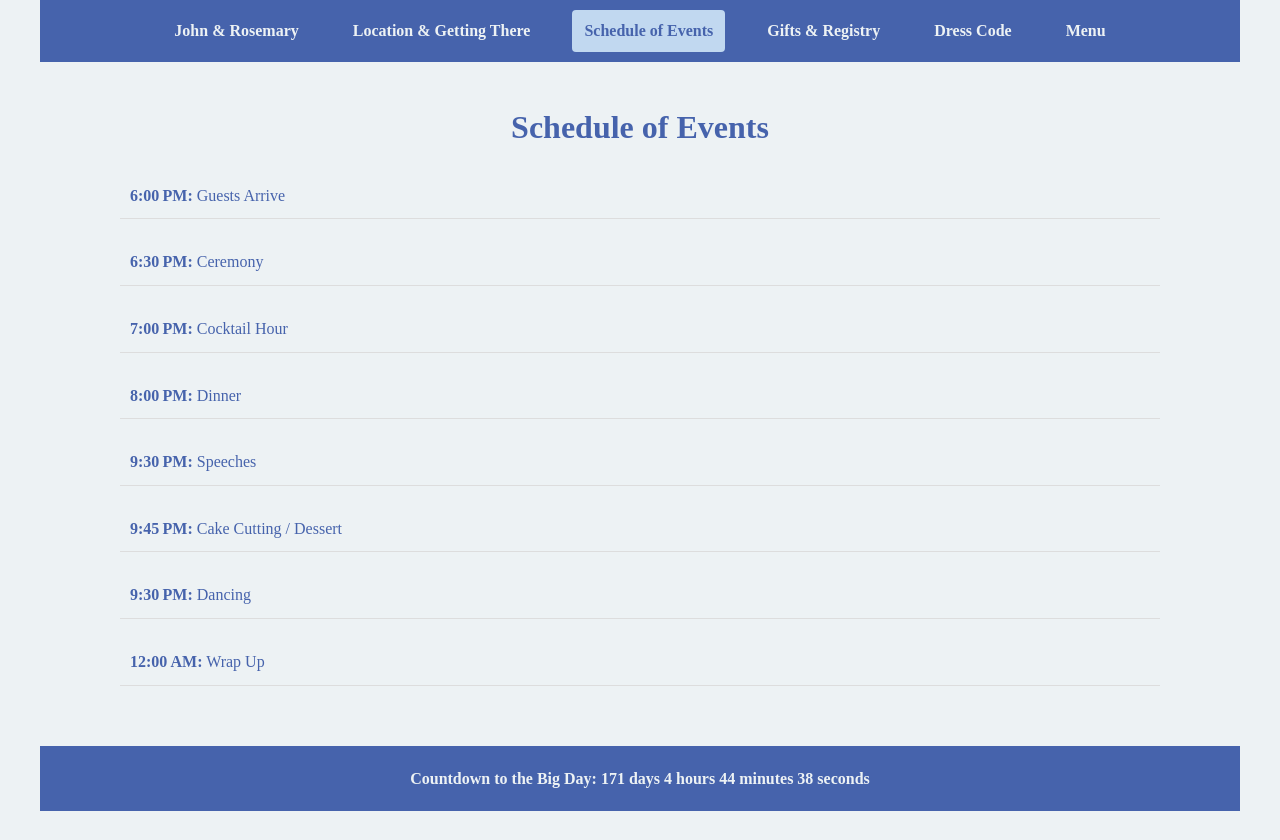
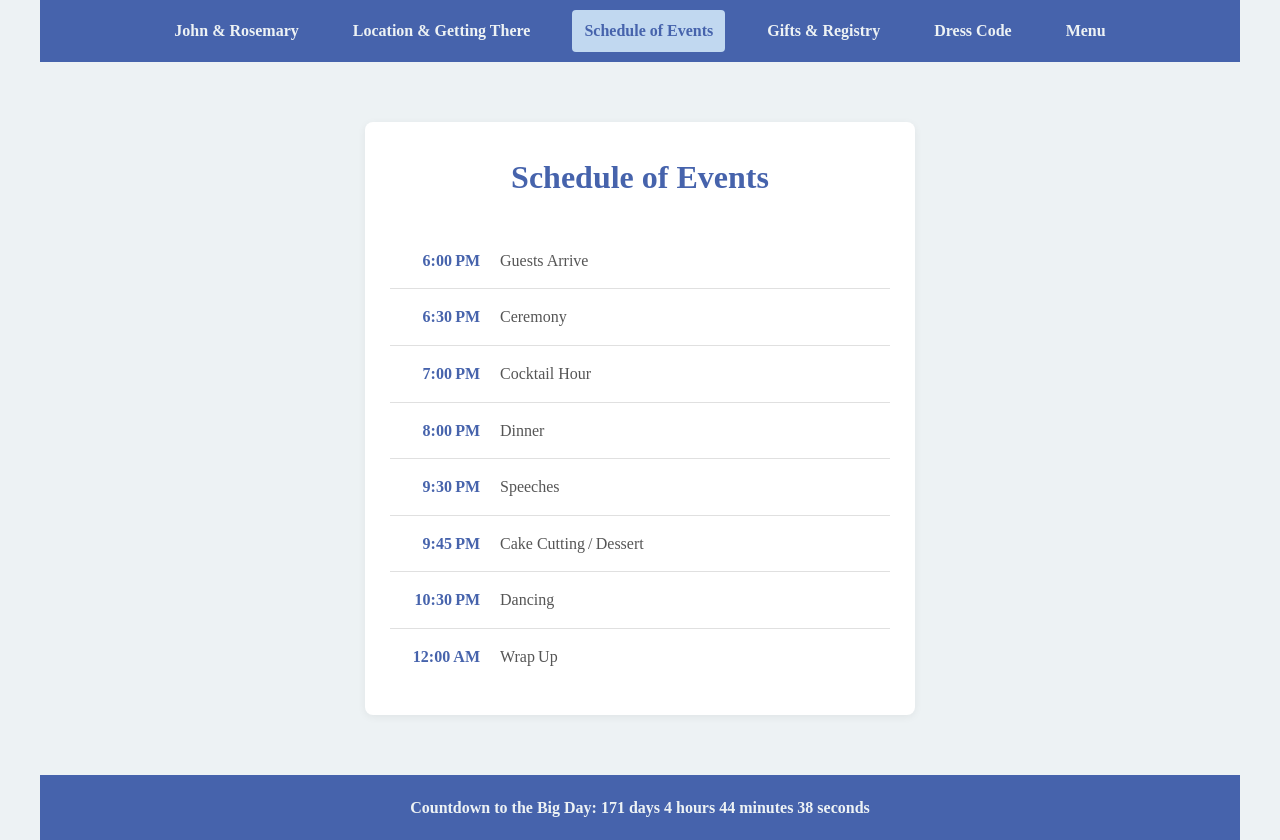
Before and after one commit to John-C-Jamieson/wedding, an Angular app in the folder frontend/: page /schedule in a window 1280 px wide. Before the commit the page ends 811 px from the top, so only its background shows below. Built offline with nearby package versions, Linux system fonts and the light colour scheme.

Commit message:
Make dress schedule more fancy.

```diff
--- a/frontend/src/app/schedule/schedule.component.css
+++ b/frontend/src/app/schedule/schedule.component.css
@@ -1,24 +1,51 @@
+/* SCHEDULE PAGE OVERRIDES */
 .schedule-container {
-  padding: 20px;
+  display: flex;
+  justify-content: center;
+  padding: 40px 20px;
 }
 
-.schedule-container h1 {
-  text-align: center;
-  margin-bottom: 20px;
+.schedule-card {
+  background-color: #ffffff;
+  border-radius: 8px;
+  box-shadow: 0 2px 8px rgba(0,0,0,0.06);
+  max-width: 500px;
+  width: 100%;
+  padding: 30px 25px;
 }
 
-.schedule-container ul {
-  list-style: none;
-  padding: 0;
+.schedule-card h1 {
+  margin-bottom: 30px;
+  color: var(--primary-color);
+  font-size: 2rem;
+  text-align: center;
 }
 
-.schedule-container li {
-  margin-bottom: 20px;
-  padding: 10px;
-  border-bottom: 1px solid #ddd;
+.schedule-item {
+  display: flex;
+  align-items: center;
+  padding: 15px 0;
+  border-bottom: 1px solid #e0e0e0;
 }
 
-.event-desc {
-  font-size: 0.9em;
+.schedule-item:last-child {
+  border-bottom: none;
+}
+
+.schedule-item .time {
+  flex: 0 0 90px;
+  font-weight: bold;
+  color: var(--primary-color);
+}
+
+.schedule-item .activity {
+  flex: 1;
   color: #555;
+  font-size: 1rem;
 }
+
+/* Optional: make times right‑aligned */
+.schedule-item .time {
+  text-align: right;
+  padding-right: 20px;
+}
--- a/frontend/src/app/schedule/schedule.component.html
+++ b/frontend/src/app/schedule/schedule.component.html
@@ -1,13 +1,45 @@
 <div class="schedule-container">
-  <h1>Schedule of Events</h1>
-  <ul>
-    <li><strong>6:00 PM:</strong> Guests Arrive</li>
-    <li><strong>6:30 PM:</strong> Ceremony</li>
-    <li><strong>7:00 PM:</strong> Cocktail Hour</li>
-    <li><strong>8:00 PM:</strong> Dinner</li>
-    <li><strong>9:30 PM:</strong> Speeches</li>
-    <li><strong>9:45 PM:</strong> Cake Cutting / Dessert</li>
-    <li><strong>9:30 PM:</strong> Dancing</li>
-    <li><strong>12:00 AM:</strong> Wrap Up</li>
-  </ul>
+  <div class="schedule-card">
+    <h1>Schedule of Events</h1>
+
+    <div class="schedule-item">
+      <span class="time">6:00 PM</span>
+      <span class="activity">Guests Arrive</span>
+    </div>
+
+    <div class="schedule-item">
+      <span class="time">6:30 PM</span>
+      <span class="activity">Ceremony</span>
+    </div>
+
+    <div class="schedule-item">
+      <span class="time">7:00 PM</span>
+      <span class="activity">Cocktail Hour</span>
+    </div>
+
+    <div class="schedule-item">
+      <span class="time">8:00 PM</span>
+      <span class="activity">Dinner</span>
+    </div>
+
+    <div class="schedule-item">
+      <span class="time">9:30 PM</span>
+      <span class="activity">Speeches</span>
+    </div>
+
+    <div class="schedule-item">
+      <span class="time">9:45 PM</span>
+      <span class="activity">Cake Cutting / Dessert</span>
+    </div>
+
+    <div class="schedule-item">
+      <span class="time">10:30 PM</span>
+      <span class="activity">Dancing</span>
+    </div>
+
+    <div class="schedule-item">
+      <span class="time">12:00 AM</span>
+      <span class="activity">Wrap Up</span>
+    </div>
+  </div>
 </div>
```
